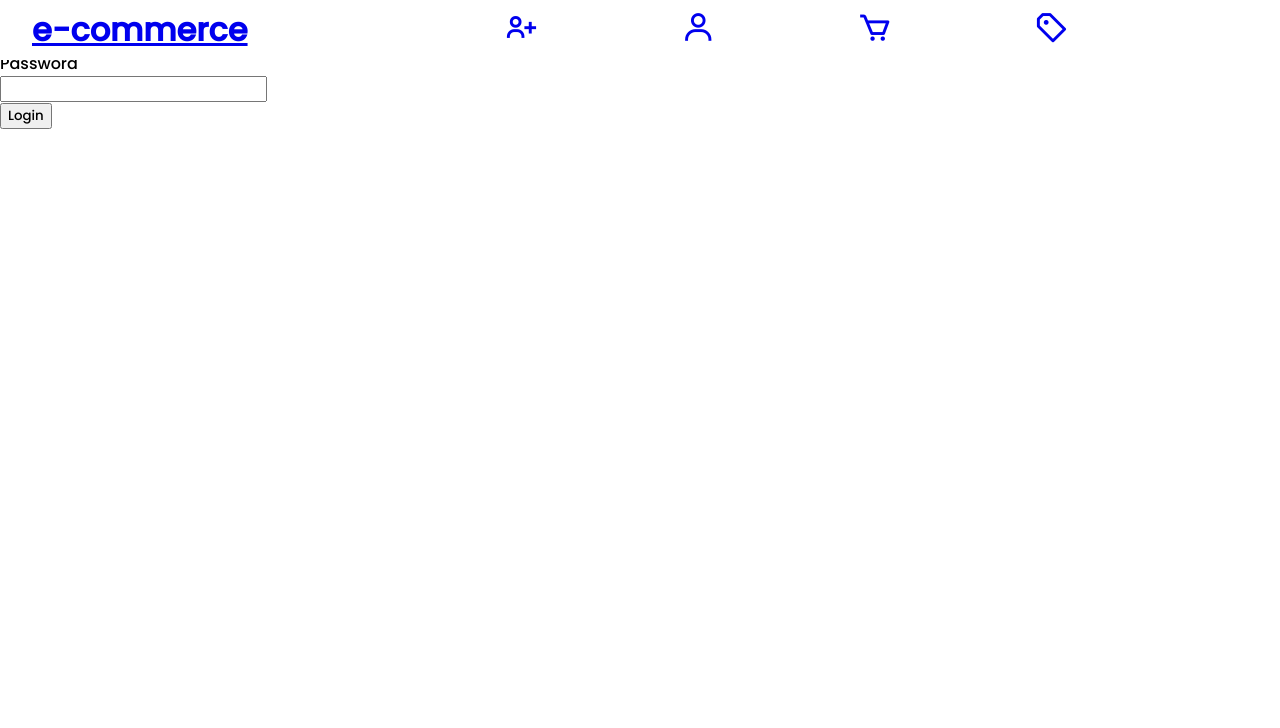
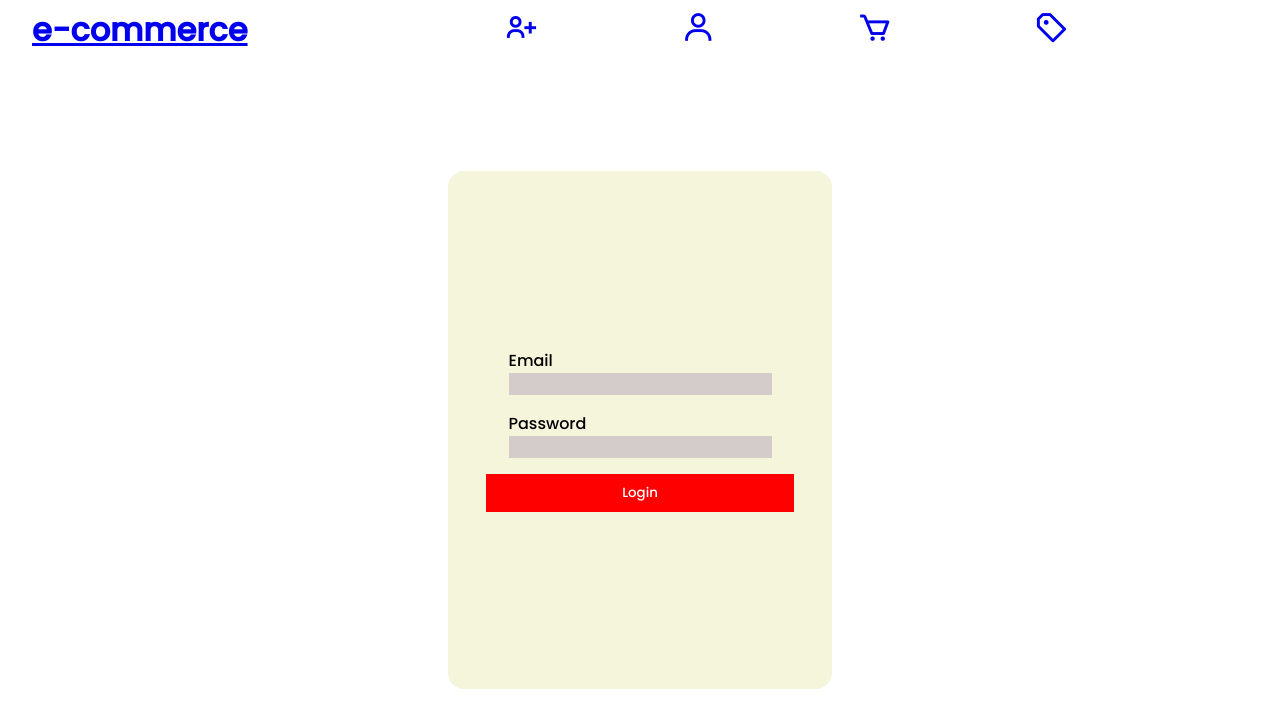
Before and after one commit to luisFPM97/ent6, a React (Vite) app: page /#/register in a window 1280 px wide. Both pictures are taken after a click on the item 715 px from the left and 30 px from the top of the page. Shown: the top 728 px of the page. Built offline with nearby package versions, Linux system fonts and the light colour scheme; no server answers.

Commit message:
update login and register css

```diff
--- a/src/App.css
+++ b/src/App.css
@@ -1,5 +1,6 @@
-input{
+.input_register{
     display: block;
+
 }
 .home{
     padding-top: 60px;
--- a/src/components/Login/FormLogin.jsx
+++ b/src/components/Login/FormLogin.jsx
@@ -9,20 +9,24 @@ const FormLogin = () => {
 
     const submit = (data) =>{
         loginUser(data)
+        reset({
+          email:'',
+          password:''
+        })
     }
 
   return (
-    <div>
-      <form onSubmit={handleSubmit(submit)}>
+    <div className="form_login">
+      <form onSubmit={handleSubmit(submit)} className="form_login_form">
         <label>
           <span>Email</span>
-          <input {...register('email')} type="email" />
+          <input className="input_login" {...register('email')} type="email" />
         </label>
         <label>
           <span>Password</span>
-          <input {...register('password')} type="password" />
+          <input className="input_login" {...register('password')} type="password" />
         </label>
-        <button>Login</button>
+        <button className="btn_login">Login</button>
       </form>
     </div>
   );
--- a/src/components/Register/FormRegister.jsx
+++ b/src/components/Register/FormRegister.jsx
@@ -4,37 +4,48 @@ import useAuth from "../../hooks/useAuth";
 const FormRegister = () => {
   const { register, handleSubmit, reset } = useForm();
 
-   const {registerUser} = useAuth();
+  const { registerUser } = useAuth();
 
-   const submit =data =>{
+  const submit = (data) => {
     registerUser(data);
+    alert('Usuario Registrado Correctamete')
+    reset({
+      firstName: "",
+      lastName: "",
+      email: "",
+      password: "",
+      phone: "",
+    });
   };
 
   return (
-    <form onSubmit={handleSubmit(submit)}>
+    <article className="form_register">
+      <form onSubmit={handleSubmit(submit)} className="form_register-form">
+        <h3>Register User</h3>
         <label>
           <span>First Name</span>
-        <input {...register('firstName')} type="text" />
+          <input className="input_register" {...register("firstName")} type="text" />
         </label>
         <label>
           <span>Last Name</span>
-        <input {...register('lastName')} type="text" />
+          <input className="input_register"  {...register("lastName")} type="text" />
         </label>
         <label>
           <span>E-mail</span>
-        <input {...register('email')} type="email" />
+          <input className="input_register" {...register("email")} type="email" />
         </label>
         <label>
           <span>Password</span>
-        <input {...register('password')} type="password" />
+          <input className="input_register" {...register("password")} type="password" />
         </label>
         <label>
           <span>Phone</span>
-        <input {...register('phone')} type="text" />
+          <input className="input_register" {...register("phone")} type="text" />
         </label>
-      <button>Register</button>
+        <button className="btn_register">Register</button>
       </form>
+    </article>
   );
-}
+};
 
-export default FormRegister
+export default FormRegister;
--- a/src/components/shared/styles/HeaderNav.css
+++ b/src/components/shared/styles/HeaderNav.css
@@ -60,3 +60,66 @@
 li{
     cursor: pointer;
 }
+.form_register{
+    margin-top: 60px;
+    width: 100%;
+    height: calc(100vh - 60px);
+    display: flex;
+    justify-content: center;
+    align-items: center;
+}
+.form_register-form{
+    width: 30%;
+    height: 70%;
+    background-color: bisque;
+    display: flex;
+    flex-direction: column;
+    justify-content: center;
+    align-items: center;
+    text-align: center;
+    gap: 0.5em;
+    border-radius: 1em;
+}
+.btn_register{
+    width: 80%;
+    color: white;
+    background-color: red;
+    border: none;
+    padding: 9px;
+}
+.input_register, .input_login{
+    width: 100%;
+    left: 0;
+
+    border: none;
+    background-color: rgb(212, 203, 203);
+}
+.form_login{
+    margin-top: 60px;
+    width: 100%;
+    height: calc(100vh - 60px);
+    display: flex;
+    justify-content: center;
+    align-items: center;
+}
+.form_login_form{
+    width: 30%;
+    height: 70%;
+    display: flex;
+    flex-direction: column;
+    justify-content: center;
+    align-items: center;
+    gap: 1em;
+    background-color: beige;
+    border-radius: 1em;
+}
+.input_login{
+    display: block;
+}
+.btn_login{
+    width: 80%;
+    color: white;
+    background-color: red;
+    border: none;
+    padding: 9px;
+}
```
Lines whose indentation alone changed are shown as unchanged.
